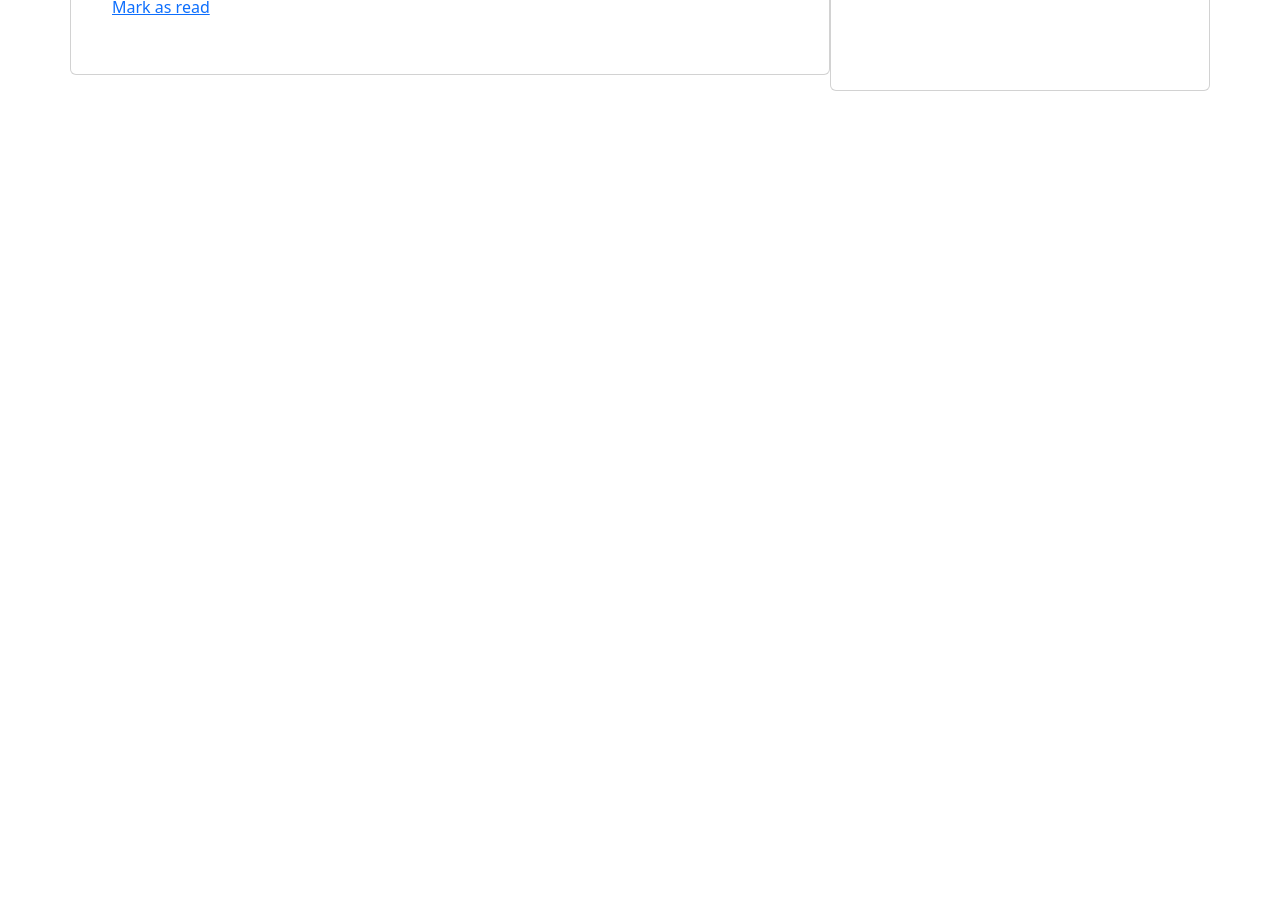
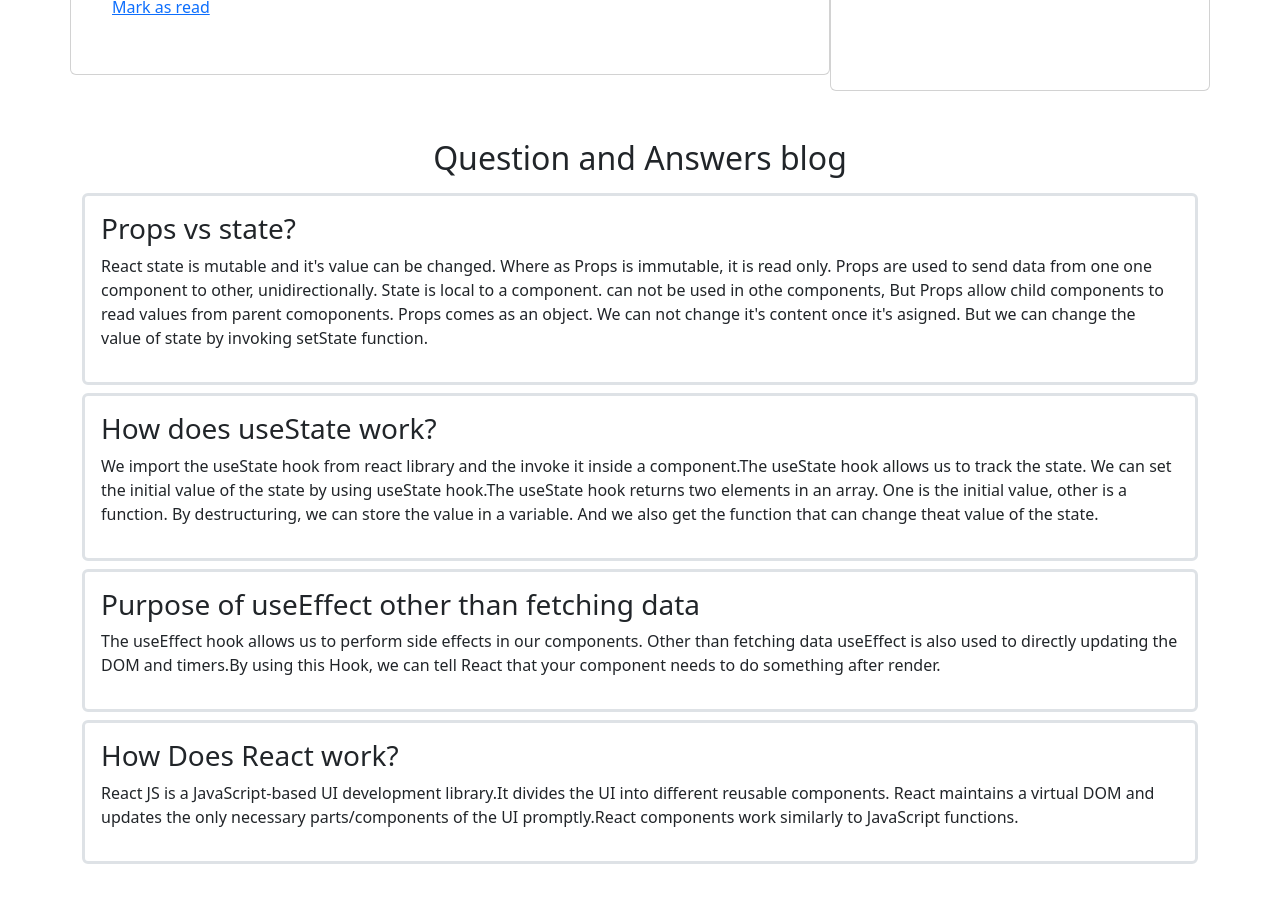
Before and after one commit to shuvrodev337/knowlwdge-blog, a React (Vite) app: page / in a window 1280 px wide. Shown: the part 3000-3903 px from the top of the page. Before the commit the page ends 3091 px from the top, so only its background shows below. Built offline with nearby package versions, Linux system fonts and the light colour scheme.

Commit message:
added question answers blog component

```diff
--- a/src/App.jsx
+++ b/src/App.jsx
@@ -6,6 +6,7 @@ import Bookmarks from "./components/Bookmarks/Bookmarks";
 import { useState } from "react";
 import { ToastContainer, toast } from 'react-toastify';
 import 'react-toastify/dist/ReactToastify.css';
+import Blog from "./components/Blog/Blog";
 
 function App() {
   const [readTime, setReadTime] = useState(0);
@@ -94,6 +95,7 @@ function App() {
         {/* </div> */}
       </div>
       <ToastContainer></ToastContainer>
+      <Blog></Blog>
     </div>
   );
 }
--- /dev/null
+++ b/src/components/Blog/Blog.jsx
@@ -0,0 +1,33 @@
+import React from 'react';
+
+const Blog = () => {
+    return (
+        <div className='my-5'>
+            <h2 className='text-center pb-2'>Question and Answers blog</h2>
+            <div className='border border-3 p-3 mb-2 rounded'>
+            <h3>Props vs state?</h3>
+            <p>React state is mutable and it's value can be changed. Where as Props is immutable, it is read
+                only. Props are used to send data from one one component to other, unidirectionally.
+                State is local to a component. can not be used in othe components, But Props allow child components to read values from parent comoponents.
+                Props comes as an object. We can not change it's content once it's asigned. But we can change the value of state by invoking setState function.
+            </p>
+            </div>
+            <div className='border border-3 p-3 mb-2 rounded'>
+            <h3>How does useState work?</h3>
+            <p>We import the useState hook from react library and the invoke it inside a component.The useState hook allows us to track the state. We can set the initial value of the state by using useState hook.The useState hook returns two elements in an array. One is the initial value, other is a function. By destructuring, we can store the value in a variable. And we also get the function that can change theat value of the state.</p>
+            </div>
+            <div className='border border-3 p-3 mb-2 rounded'>
+            <h3>Purpose of useEffect other than fetching data</h3>
+            <p>The useEffect hook allows us to perform side effects in our components.
+                Other than fetching data useEffect is also used to directly updating the DOM and timers.By using this Hook, we can tell React that your component needs to do something after render.
+            </p>
+            </div>
+            <div className='border border-3 p-3 mb-2 rounded'>
+            <h3>How Does React work?</h3>
+            <p> React JS is a JavaScript-based UI development library.It divides the UI into different reusable components. React maintains a virtual DOM and updates the only necessary parts/components of the UI promptly.React components work similarly to JavaScript functions. </p>
+            </div>
+        </div>
+    );
+};
+
+export default Blog;
--- a/src/components/Bookmarks/Bookmarks.jsx
+++ b/src/components/Bookmarks/Bookmarks.jsx
@@ -5,10 +5,15 @@ const Bookmarks = ({ readTime, bookmarks, clearSpentTime, clearBookmarks }) => {
   const [time, setTime] = useState(readTime);
   useEffect(() => {
     const existingTime = localStorage.getItem("read-time");
-    setTime(existingTime);
+    if (existingTime) {
+
+      setTime(existingTime);
+    }
+
+
+
   }, [readTime]);
 
-  //arekta useeffect likhe tar dependency bookmarks diye dibo
   const [bookmarkedBlogs, setBookmarkedBlogs] = useState(bookmarks);
   useEffect(() => {
     const existingBookmarks = JSON.parse(
@@ -20,7 +25,9 @@ const Bookmarks = ({ readTime, bookmarks, clearSpentTime, clearBookmarks }) => {
         setBookmarkedBlogs([])
     }
   }, [bookmarks]);
+
   let count=1;
+
 
   return (
     <div className="card col-md-4 text-center">
```
